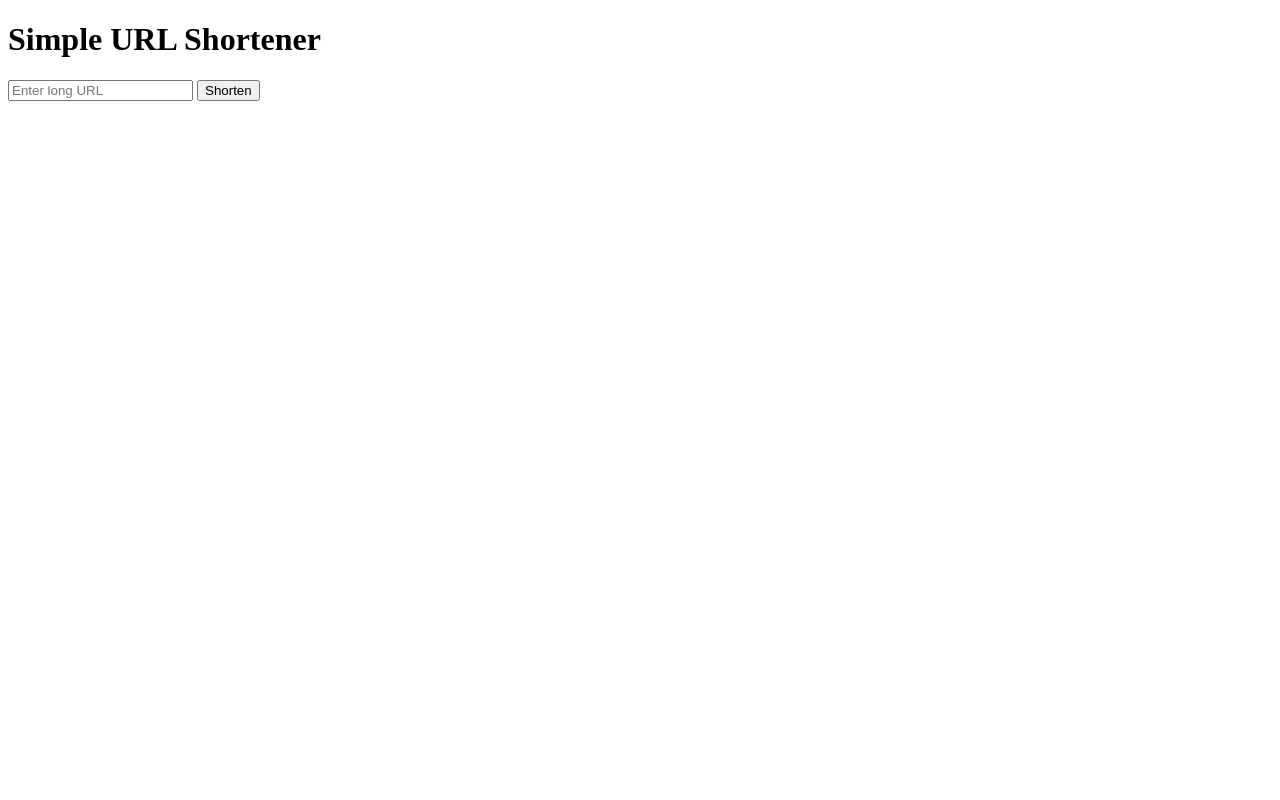
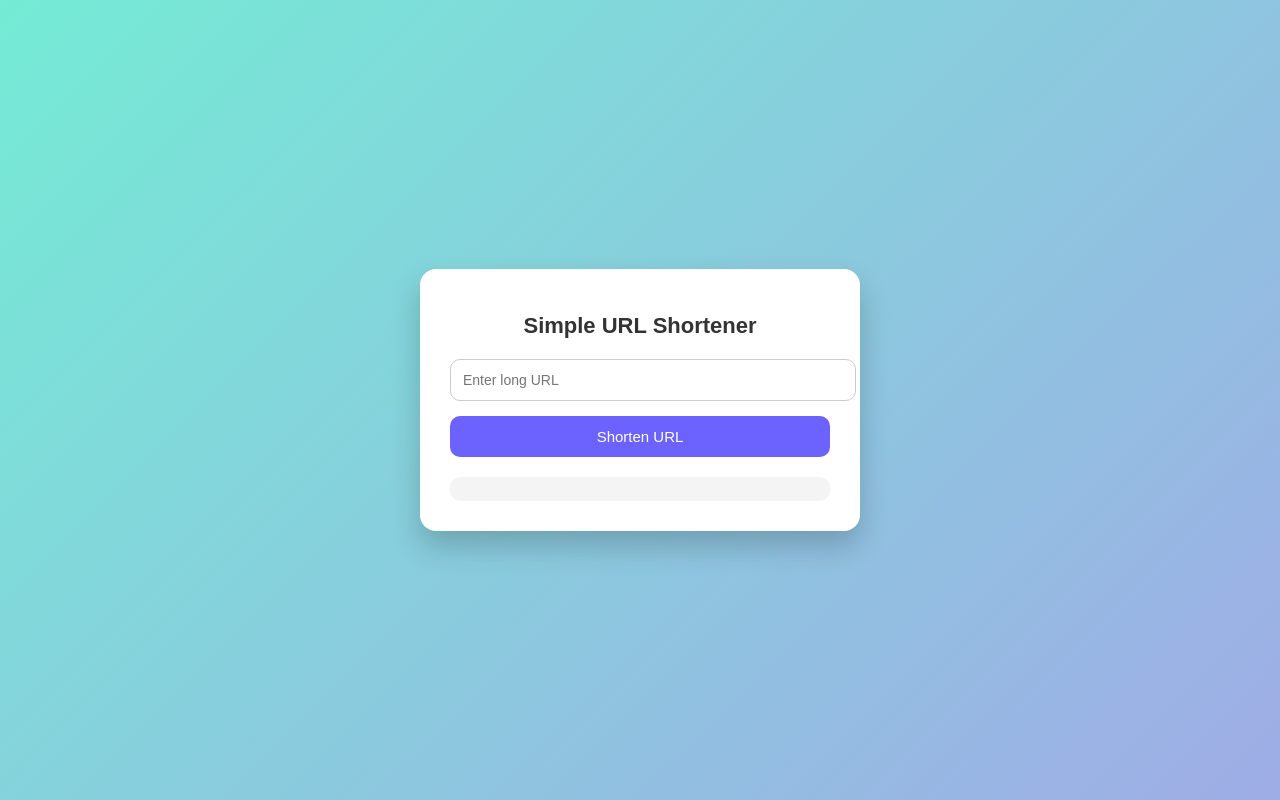
Before and after one commit to AminahBella/CodeAlpha_Simple-Url-Shortner, a website: page public/index.html in a window 1280 px wide. Drawn offline with Linux system fonts and the light colour scheme.

Commit message:
Added css in the html

```diff
--- a/public/index.html
+++ b/public/index.html
@@ -2,15 +2,95 @@
 <html>
 <head>
     <title>URL Shortener</title>
+
+    <style>
+        body {
+            margin: 0;
+            font-family: Arial, sans-serif;
+            background: linear-gradient(135deg, #74ebd5, #9face6);
+            height: 100vh;
+            display: flex;
+            justify-content: center;
+            align-items: center;
+        }
+
+        .card {
+            background: white;
+            padding: 30px;
+            width: 380px;
+            border-radius: 16px;
+            box-shadow: 0 15px 30px rgba(0,0,0,0.2);
+            text-align: center;
+        }
+
+        h1 {
+            margin-bottom: 20px;
+            font-size: 22px;
+            color: #333;
+        }
+
+        input {
+            width: 100%;
+            padding: 12px;
+            border-radius: 10px;
+            border: 1px solid #ccc;
+            outline: none;
+            margin-bottom: 15px;
+            font-size: 14px;
+        }
+
+        input:focus {
+            border-color: #6c63ff;
+        }
+
+        button {
+            width: 100%;
+            padding: 12px;
+            background: #6c63ff;
+            color: white;
+            border: none;
+            border-radius: 10px;
+            cursor: pointer;
+            font-size: 15px;
+            transition: 0.2s;
+        }
+
+        button:hover {
+            background: #574fd6;
+        }
+
+        #result {
+            margin-top: 20px;
+            padding: 12px;
+            border-radius: 10px;
+            background: #f4f4f4;
+            word-break: break-all;
+        }
+
+        #result a {
+            color: #6c63ff;
+            font-weight: bold;
+            text-decoration: none;
+        }
+
+        #result a:hover {
+            text-decoration: underline;
+        }
+    </style>
 </head>
+
 <body>
+
+<div class="card">
 
     <h1>Simple URL Shortener</h1>
 
     <input type="text" id="urlInput" placeholder="Enter long URL">
-    <button onclick="shortenUrl()">Shorten</button>
+    <button onclick="shortenUrl()">Shorten URL</button>
 
-    <p id="result"></p>
+    <div id="result"></div>
+
+</div>
 
 <script>
     async function shortenUrl() {
@@ -29,9 +109,12 @@
         const data = await response.json();
 
         document.getElementById('result').innerHTML =
-                `<a href="${data.shortUrl}" target="_blank">
+            `
+            <p>Shortened URL:</p>
+            <a href="${data.shortUrl}" target="_blank">
                 ${data.shortUrl}
-                </a>`;
+            </a>
+            `;
     }
 </script>
 
```
Lines whose indentation alone changed are shown as unchanged.
